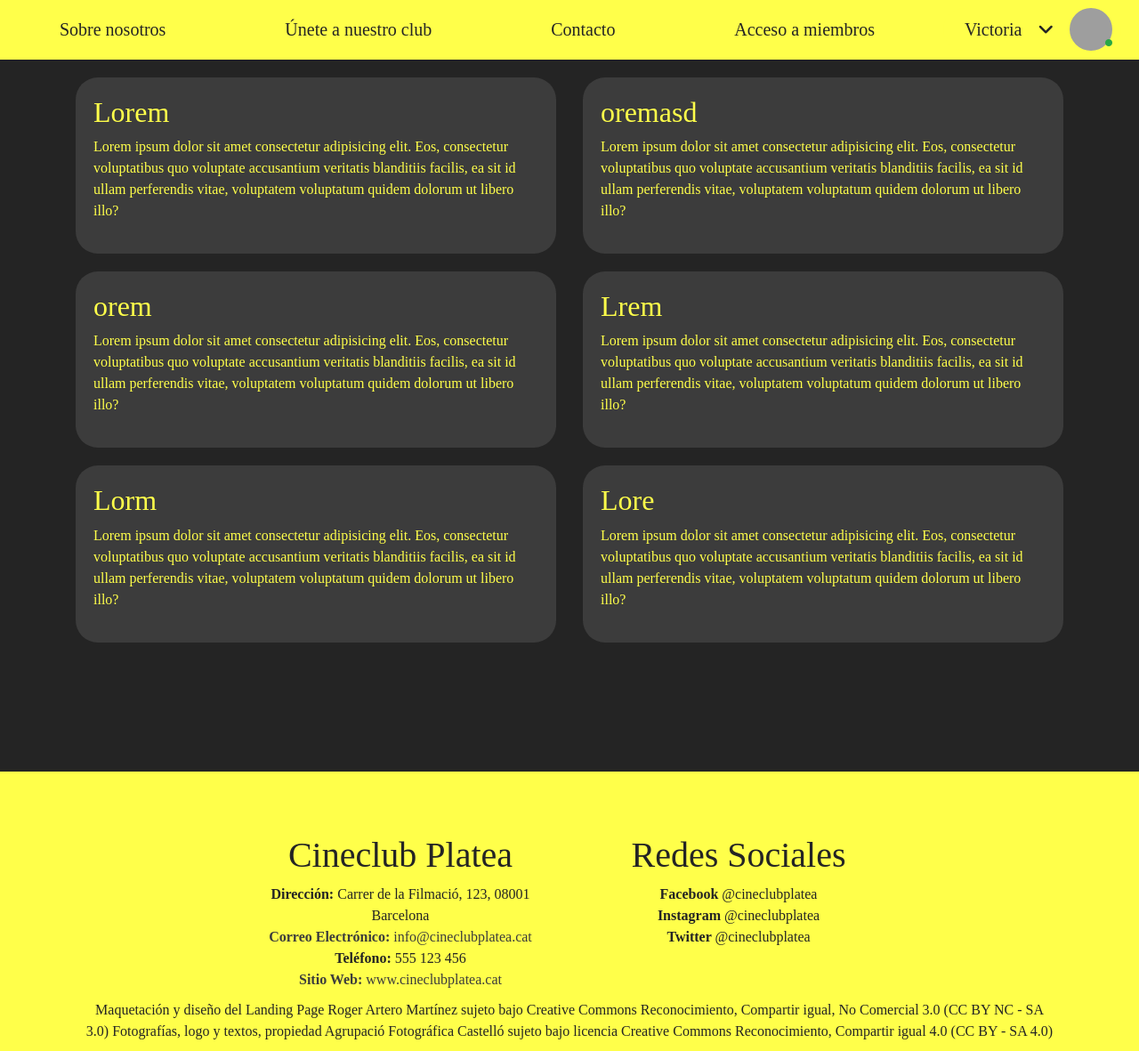
After one commit to xorsch/CinemesPlatea, a PHP site: page /user.html in a window 1280 px wide. The commit adds this page. Shown: the part 283-1464 px from the top of the page at 89% size. Run offline with PHP 8.4, Linux system fonts and the light colour scheme; grey boxes are pictures that could not be loaded.

Commit message:
user apge

```diff
--- a/proves grid/grid.css
+++ b/proves grid/grid.css
@@ -195,7 +195,7 @@ p{
     color: var(--bg-color);
   }
   .W-h2 {
-    margin-right: 10vw;
+    padding-right: 10vw;
   }
 
   .W-P {
@@ -521,6 +521,21 @@ footer p{
     padding-top: 20px;
 }
 
+.user{
+  height: 100vh;
+
+}
+
+.tarjeta-user{
+  padding: 20px;
+  border-radius: 25px;
+  background-color: #3C3C3C;
+  margin-top:20px;
+}
+.tarjeta-user .tarj-h{
+  color: #FFFF4A;
+}
+
 /* media query  */
 @media (max-width: 700px) {
 
--- /dev/null
+++ b/proves grid/user.html
@@ -0,0 +1,175 @@
+<!DOCTYPE html>
+<html lang="es">
+    <!DOCTYPE html>
+    <html lang="es">
+    <head>
+        <meta charset="UTF-8">
+        <meta name="viewport" content="width=device-width, initial-scale=1.0">
+        <title>Cineclub Platea</title>
+
+        <link rel="stylesheet" href="https://cdnjs.cloudflare.com/ajax/libs/font-awesome/6.2.1/css/all.min.css">
+
+        <link rel="stylesheet" href="https://cdn.jsdelivr.net/npm/swiper@11/swiper-bundle.min.css"><link rel="stylesheet" href="grid.css">
+
+        <link rel="stylesheet" href="https://cdn.jsdelivr.net/npm/bootstrap@4.0.0/dist/css/bootstrap.min.css" integrity="sha384-Gn5384xqQ1aoWXA+058RXPxPg6fy4IWvTNh0E263XmFcJlSAwiGgFAW/dAiS6JXm" crossorigin="anonymous">
+    <style>
+      body{
+        background-color: #3C3C3C;
+      }
+    </style>
+    </head>
+
+<body>
+    <head>
+        <div class="menu">
+            <img class="imgmenu" src="../web/img/Logo.png" alt="logo">
+            <div class="pmenu">
+                <P><a href="#about-us">Sobre nosotros</a></P>
+                <P><a href="#unete">Únete a nuestro club</a></P>
+                <P><a href="#footer">Contacto</a></P>
+                <P><a href="#">Acceso a miembros</a></P>
+                <div class="dropdown">
+                  <div class="profile-dropdown">
+                    <div onclick="toggle()" class="profile-dropdown-btn">
+
+                        <div class="profile-img">
+                            <i class="fa-solid fa-circle"></i>
+                        </div>
+                        <i class="fa-solid fa-angle-down"></i>
+                        <span>Victoria</span>
+
+                    </div>
+                    <div class="profile-dropdown-list">
+                      <div><p class="profile-dropdown-list-item"> <a href="#">
+                        <i class="fa-regular fa-user"></i>
+                        Edit Profile
+                    </a></p></div>
+                      <div><p class="profile-dropdown-list-item"><a href="#">
+                        <i class="fa-solid fa-sliders"></i>
+                        Settings
+                    </a></p></div>
+                      <div><p class="profile-dropdown-list-item"><a href="#">
+                        <i class="fa-solid fa-arrow-right-from-bracket"></i>
+                        Log out
+                    </a></p></div>
+                    </div>
+
+            </div>
+
+                </div>
+            </div>
+        </div>
+    </head>
+    <section class="user">
+
+        <div class="container">
+            <div class="row">
+                <div class="col-xs-12 col-sm-12 col-md-12 col-lg-6">
+                    <div class="tarjeta-user">
+                        <div class="tarj-h">
+                        <h2>Lorem</h2>
+                    </div>
+                        <div class="tarj-p">
+                        <p>Lorem ipsum dolor sit amet consectetur adipisicing elit. Eos, consectetur voluptatibus quo voluptate accusantium veritatis blanditiis facilis, ea sit id ullam perferendis vitae, voluptatem voluptatum quidem dolorum ut libero illo?</p>
+                   </div>
+                </div>
+
+                </div>
+                <div class="col-xs-12 col-sm-12 col-md-12 col-lg-6">
+                    <div class="tarjeta-user">
+
+                    <div class="tarj-h">
+
+                        <h2>oremasd</h2>
+                    </div>
+                        <div class="tarj-p">
+                        <p>Lorem ipsum dolor sit amet consectetur adipisicing elit. Eos, consectetur voluptatibus quo voluptate accusantium veritatis blanditiis facilis, ea sit id ullam perferendis vitae, voluptatem voluptatum quidem dolorum ut libero illo?</p>
+                    </div>
+                </div>
+                </div>
+            </div>
+
+            <div class="row">
+                <div class="col-xs-12 col-sm-12 col-md-12 col-lg-6">
+                    <div class="tarjeta-user">
+                        <div class="tarj-h">
+                       <h2>orem</h2>
+                    </div>
+                        <div class="tarj-p">
+                        <p>Lorem ipsum dolor sit amet consectetur adipisicing elit. Eos, consectetur voluptatibus quo voluptate accusantium veritatis blanditiis facilis, ea sit id ullam perferendis vitae, voluptatem voluptatum quidem dolorum ut libero illo?</p>
+                        </div>
+                    </div>
+                </div>
+                <div class="col-xs-12 col-sm-12 col-md-12 col-lg-6">
+                    <div class="tarjeta-user">
+                        <div class="tarj-h">
+                        <h2>Lrem</h2>
+                     </div>
+                     <div class="tarj-p">
+                        <p>Lorem ipsum dolor sit amet consectetur adipisicing elit. Eos, consectetur voluptatibus quo voluptate accusantium veritatis blanditiis facilis, ea sit id ullam perferendis vitae, voluptatem voluptatum quidem dolorum ut libero illo?</p>
+                    </div>
+                    </div>
+                </div>
+            </div>
+
+            <div class="row">
+                <div class="col-xs-12 col-sm-12 col-md-12 col-lg-6">
+                    <div class="tarjeta-user">
+                        <div class="tarj-h">
+                        <h2>Lorm</h2>
+                    </div>
+                        <div class="tarj-p">
+                        <p>Lorem ipsum dolor sit amet consectetur adipisicing elit. Eos, consectetur voluptatibus quo voluptate accusantium veritatis blanditiis facilis, ea sit id ullam perferendis vitae, voluptatem voluptatum quidem dolorum ut libero illo?</p>
+                    </div>
+                    </div>
+                </div>
+                <div class="col-xs-12 col-sm-12 col-md-12 col-lg-6">
+                    <div class="tarjeta-user">
+                        <div class="tarj-h">
+                        <h2>Lore</h2>
+                        </div>
+                        <div class="tarj-p">
+                        <p>Lorem ipsum dolor sit amet consectetur adipisicing elit. Eos, consectetur voluptatibus quo voluptate accusantium veritatis blanditiis facilis, ea sit id ullam perferendis vitae, voluptatem voluptatum quidem dolorum ut libero illo?</p>
+                    </div>
+                    </div>
+
+                </div>
+            </div>
+        </div>
+
+    </section>
+</body>
+    <footer id="footer">
+        <div class="container">
+            <div class="row" id="fotter">
+                <div class="col-xs-12 col-sm-12 col-md-2 col-lg-2">
+                  </div>
+                <div class="col-xs-12 col-sm-12 col-md-4 col-lg-4">
+                  <h1>Cineclub Platea</h1>
+                  <p><b>Dirección: </b>Carrer de la Filmació, 123, 08001 Barcelona</p>
+                  <p><a class="link" href="mailto:info@cineclubplatea.cat"><b>Correo Electrónico: </b> info@cineclubplatea.cat</a></p>
+                  <p><b>Teléfono: </b>555 123 456 </p>
+                  <p><a class="link" href="http://www.cineclubplatea.cat"> <b>Sitio Web: </b>www.cineclubplatea.cat</a></p>
+                </div>
+                <div class="col-xs-12 col-sm-12 col-md-4 col-lg-4" id="">
+                    <h1>Redes Sociales</h1>
+                <p> <b>Facebook </b> @cineclubplatea</p>
+                <p> <b>Instagram </b>@cineclubplatea</p>
+                <p> <b>Twitter </b>@cineclubplatea</p>
+                <div class="col-xs-12 col-sm-12 col-md-2 col-lg-2">
+                  </div>
+              </div>
+            </div>
+          </div>
+    <div class="container">
+        <div class="row">
+          <div class="col-xs-12 col-sm-12 col-md-12 col-lg-12">
+            <p class="copyright">Maquetación y diseño del Landing Page Roger Artero Martínez sujeto bajo Creative Commons Reconocimiento, Compartir igual, No Comercial 3.0 (CC BY NC - SA 3.0) Fotografías, logo y textos, propiedad Agrupació Fotográfica Castelló sujeto bajo licencia Creative Commons Reconocimiento, Compartir igual 4.0 (CC BY - SA 4.0)</p>
+        </div>
+    </div>
+      </div>
+    </footer>
+
+    <script src="https://cdn.jsdelivr.net/npm/swiper@11/swiper-bundle.min.js"></script>
+    <script src="../web/javascript/main.js"></script>
+</html>
--- a/web/javascript/main.js
+++ b/web/javascript/main.js
@@ -116,4 +116,5 @@ const toggle = () => classList.toggle("active");
 
 window.addEventListener("click", function (e) {
   if (!btn.contains(e.target)) classList.remove("active");
+  alert("nepe");
 });
```
